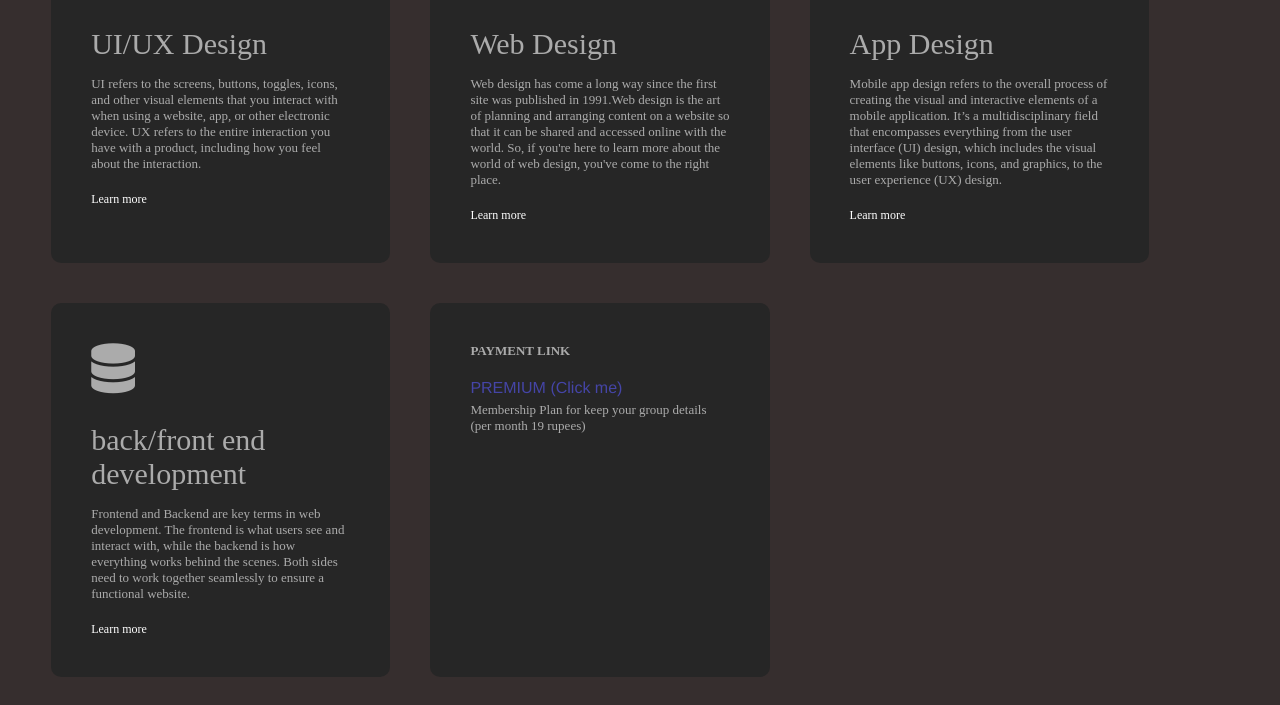
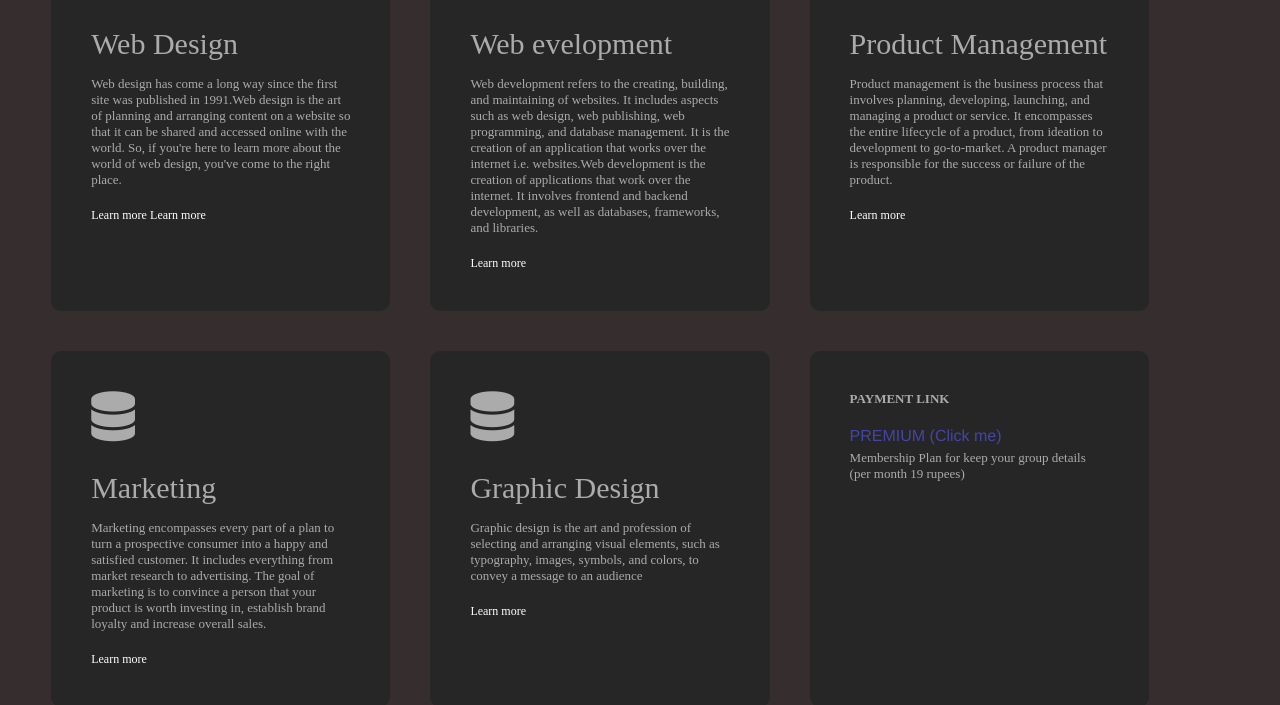
Before and after one commit to ethicalvishal/The-Backbenchers-Community, a plain HTML site: page index.html in a window 1280 px wide. Shown: the part 1387-2092 px from the top of the page. Drawn offline with Linux system fonts and the light colour scheme.

Commit message:
Update index.html

```diff
--- a/index.html
+++ b/index.html
@@ -93,26 +93,33 @@
                 <div class="services-list">
                     <div>
                         <i class="fa-solid fa-code"></i>
-                        <h2>UI/UX Design</h2>
-                        <p>UI refers to the screens, buttons, toggles, icons, and other visual elements that you interact with when using a website, app, or other electronic device. UX refers to the entire interaction you have with a product, including how you feel about the interaction.</p>
+                        <h2>Web Design</h2>
+                        <p>Web design has come a long way since the first site was published in 1991.Web design is the art of planning and arranging content on a website so that it can be shared and accessed online with the world. So, if you're here to learn more about the world of web design, you've come to the right place.</p>
+                        <a href="#">Learn more</a>
                         <a href="#">Learn more</a>
                     </div>
                     <div>
                         <i class="fa-brands fa-free-code-camp"></i>
-                        <h2>Web Design</h2>
-                        <p>Web design has come a long way since the first site was published in 1991.Web design is the art of planning and arranging content on a website so that it can be shared and accessed online with the world. So, if you're here to learn more about the world of web design, you've come to the right place.</p>
+                        <h2>Web evelopment</h2>
+                        <p>Web development refers to the creating, building, and maintaining of websites. It includes aspects such as web design, web publishing, web programming, and database management. It is the creation of an application that works over the internet i.e. websites.Web development is the creation of applications that work over the internet. It involves frontend and backend development, as well as databases, frameworks, and libraries. </p>
                         <a href="#">Learn more</a>
                     </div>
                     <div>
                         <i class="fa-brands fa-app-store"></i>
-                        <h2>App Design</h2>
-                        <p>Mobile app design refers to the overall process of creating the visual and interactive elements of a mobile application. It’s a multidisciplinary field that encompasses everything from the user interface (UI) design, which includes the visual elements like buttons, icons, and graphics, to the user experience (UX) design.</p>
+                        <h2>Product Management</h2>
+                        <p>Product management is the business process that involves planning, developing, launching, and managing a product or service. It encompasses the entire lifecycle of a product, from ideation to development to go-to-market. A product manager is responsible for the success or failure of the product.</p>
                         <a href="#">Learn more</a>
                     </div>
                     <div>
                         <i class="fa-solid fa-database"></i>
-                        <h2>back/front end development</h2>
-                        <p>Frontend and Backend are key terms in web development. The frontend is what users see and interact with, while the backend is how everything works behind the scenes. Both sides need to work together seamlessly to ensure a functional website.</p>
+                        <h2>Marketing</h2>
+                        <p>Marketing encompasses every part of a plan to turn a prospective consumer into a happy and satisfied customer. It includes everything from market research to advertising. The goal of marketing is to convince a person that your product is worth investing in, establish brand loyalty and increase overall sales.</p>
+                        <a href="#">Learn more</a>
+                    </div>
+                    <div>
+                        <i class="fa-solid fa-database"></i>
+                        <h2>Graphic Design</h2>
+                        <p>Graphic design is the art and profession of selecting and arranging visual elements, such as typography, images, symbols, and colors, to convey a message to an audience</p>
                         <a href="#">Learn more</a>
                     </div>
                     <div class="icon-box">
@@ -402,8 +409,8 @@
               <li><i class="bx bx-chevron-right"></i> <a href="#">Home</a></li>
               <li><i class="bx bx-chevron-right"></i> <a href="#">About us</a></li>
               <li><i class="bx bx-chevron-right"></i> <a href="#">Services</a></li>
-              <li><i class="bx bx-chevron-right"></i> <a href="#">Terms of service</a></li>
-              <li><i class="bx bx-chevron-right"></i> <a href="#">Privacy policy</a></li>
+              <li><i class="bx bx-chevron-right"></i> <a href="#">Team</a></li>
+              <li><i class="bx bx-chevron-right"></i> <a href="#">Contact</a></li>
             </ul>
           </div>
 
```
